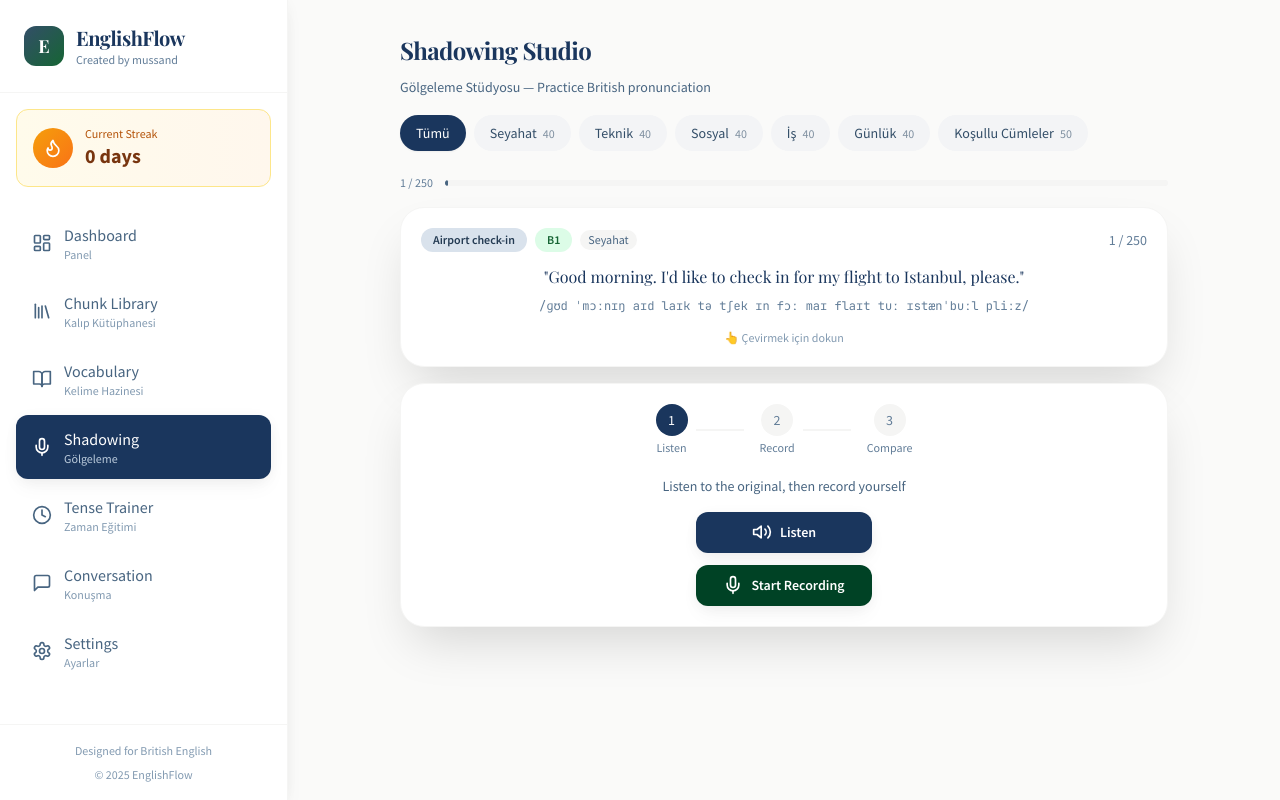
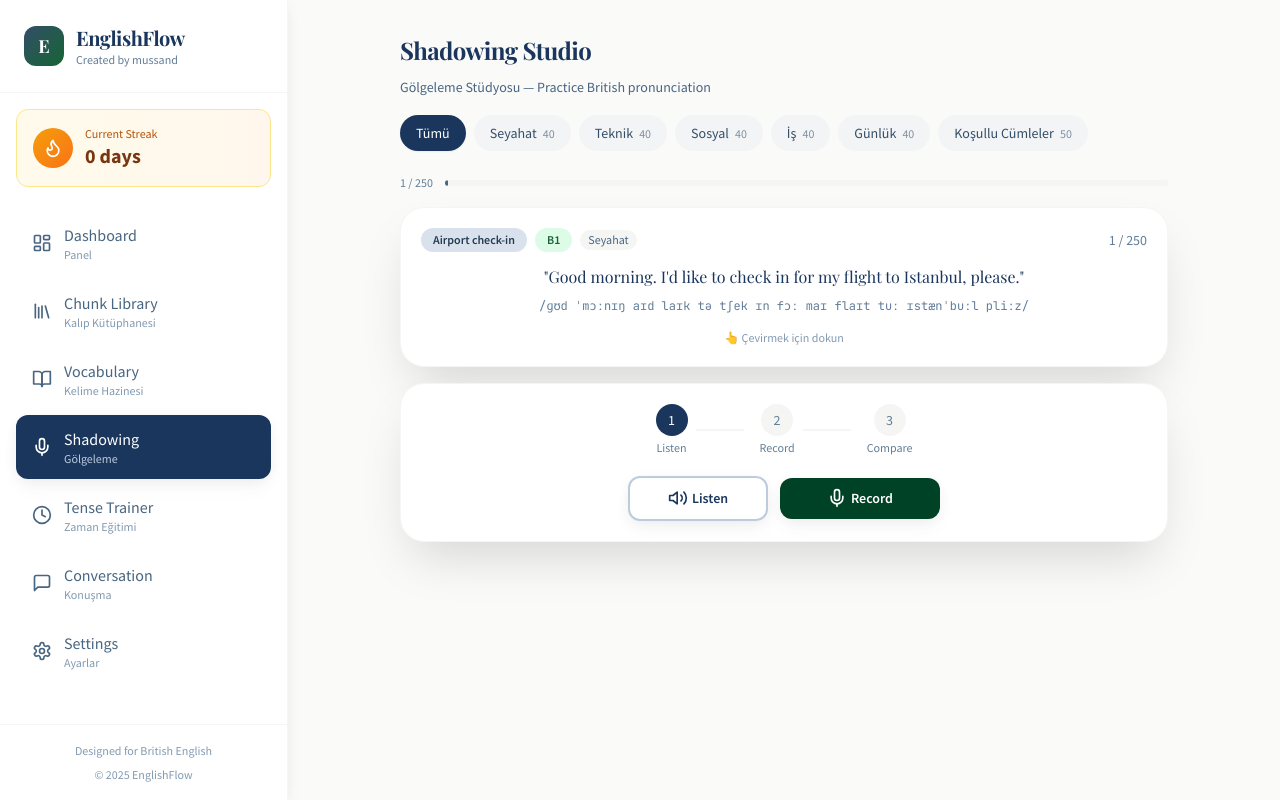
Before and after one commit to stutrailers-dev/englishflow, a React (Vite) app: page /shadowing in a window 1280 px wide. Built offline with nearby package versions, Linux system fonts and the light colour scheme.

Commit message:
Fix: Place Listen and Record buttons side by side

```diff
--- a/src/pages/ShadowingStudio.tsx
+++ b/src/pages/ShadowingStudio.tsx
@@ -350,34 +350,31 @@ export default function ShadowingStudio({ embedded = false }: ShadowingStudioPro
         <div className="flex flex-col items-center gap-3">
           {/* Listen Phase */}
           {phase === 'listen' && (
-            <>
-              <p className="text-navy-600 text-center text-sm mb-1">
-                Listen to the original, then record yourself
-              </p>
+            <div className="flex items-center gap-3 w-full justify-center">
               <button
                 onClick={handlePlayOriginal}
-                className="btn-primary w-44 py-2.5"
+                className="btn-secondary flex-1 max-w-[140px] py-2.5"
               >
                 {isSpeaking ? (
                   <>
-                    <Pause className="w-5 h-5 mr-2" />
+                    <Pause className="w-5 h-5 mr-1" />
                     Pause
                   </>
                 ) : (
                   <>
-                    <Volume2 className="w-5 h-5 mr-2" />
+                    <Volume2 className="w-5 h-5 mr-1" />
                     Listen
                   </>
                 )}
               </button>
               <button
                 onClick={handleStartRecording}
-                className="btn-accent w-44 py-2.5"
+                className="btn-accent flex-1 max-w-[160px] py-2.5"
               >
-                <Mic className="w-5 h-5 mr-2" />
-                Start Recording
+                <Mic className="w-5 h-5 mr-1" />
+                Record
               </button>
-            </>
+            </div>
           )}
 
           {/* Practice Phase */}
```
